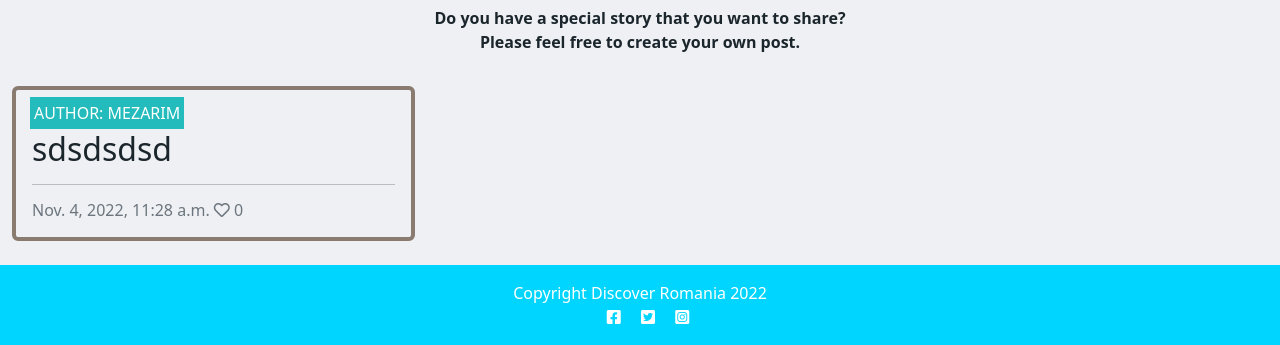
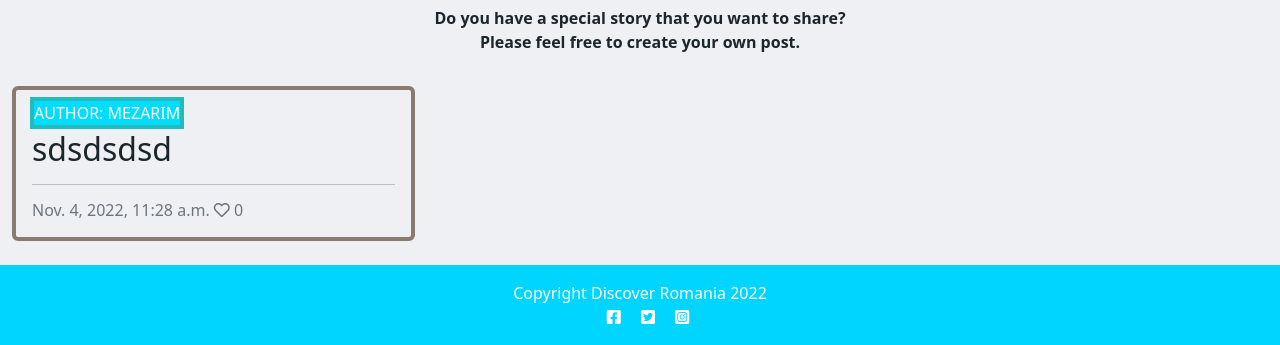
Before and after one commit to StefanCucuta/discover_romania, a Django app: page / in a window 1280 px wide. Shown: the part 1010-1355 px from the top of the page. Run offline with Django 3.2, Linux system fonts and the light colour scheme; data comes from the database, SQL or seed files in the repository; data that the repository does not hold is empty.

Commit message:
Change the backgound color at .author in style css to fix error

```diff
--- a/static/css/style.css
+++ b/static/css/style.css
@@ -50,6 +50,7 @@ body {
 }
 
 .author {
+    background-color: #00ddff;
     color: white;
     margin: 4px;
     text-transform: uppercase;
```
